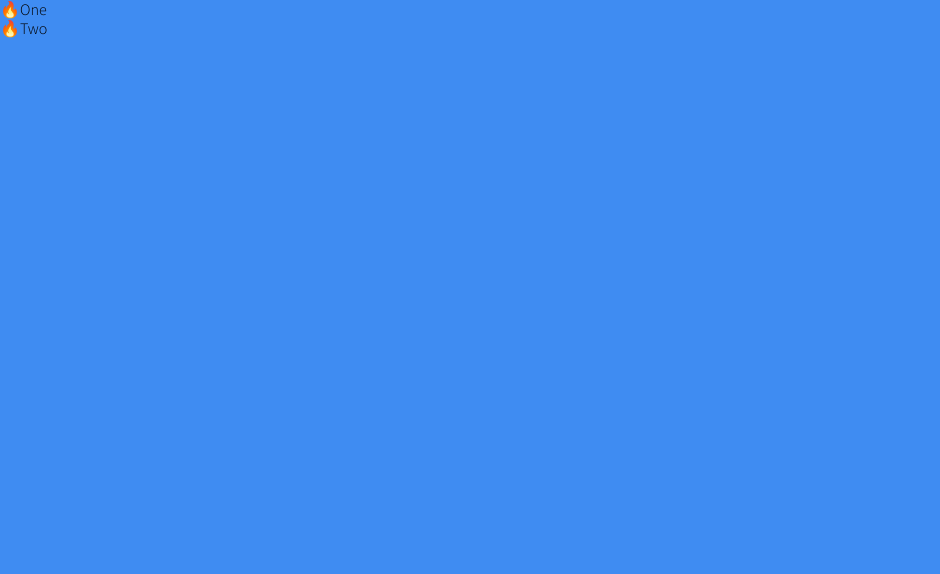
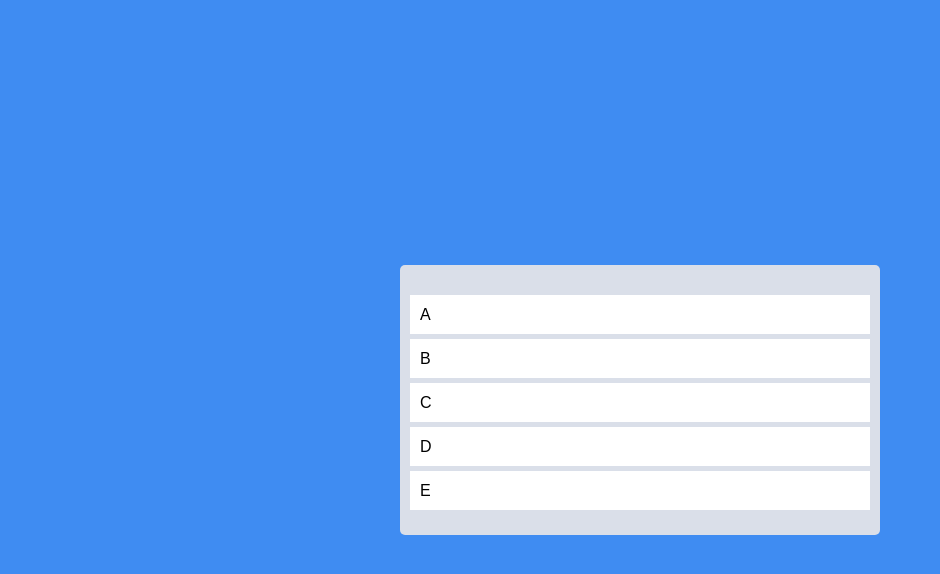
Before and after one commit to j2noo/Trello-clone, a React (Create React App) app: page / in a window 1280 px wide. Shown: the top 574 px of the page, without its empty margins (0-940 px from the left). Built offline with nearby package versions, Linux system fonts and the light colour scheme.

Commit message:
feat : 드래그앤드롭 & provided.placeholder 적용

```diff
--- a/src/App.tsx
+++ b/src/App.tsx
@@ -2,37 +2,60 @@ import React from "react";
 import { DragDropContext, Draggable, Droppable } from "react-beautiful-dnd";
 import { styled } from "styled-components";
 
+const Wrapper = styled.div`
+  display: flex;
+  max-width: 480px;
+  width: 100%;
+  margin: 0 auto;
+  justify-content: center;
+  align-items: center;
+  height: 100vh;
+`;
+const Boards = styled.div`
+  display: grid;
+  width: 100%;
+  grid-template-columns: repeat(1, 1fr);
+`;
+const Board = styled.div`
+  padding: 30px 10px 20px 10px;
+  background-color: ${(props) => props.theme.boardColor};
+  border-radius: 5px;
+  min-height: 200px;
+`;
+const Card = styled.div`
+  background-color: ${(props) => props.theme.cardColor};
+  padding: 10px 10px;
+  margin-bottom: 5px;
+`;
+
+const toDos = ["A", "B", "C", "D", "E"];
+
 function App() {
-
   const onDragEnd = () => {};
   return (
     <>
       {/* <GlobalStyle></GlobalStyle> */}
       <DragDropContext onDragEnd={onDragEnd}>
-        <div>
+        <Wrapper>
+          <Boards>
             <Droppable droppableId="one">
               {(provided) => (
-              <ul ref={provided.innerRef} {...provided.droppableProps}>
-                <Draggable draggableId="first" index={0}>
+                <Board ref={provided.innerRef} {...provided.droppableProps}>
+                  {toDos.map((toDo, index) => (
+                    <Draggable draggableId={toDo} index={index}>
                       {(provided) => (
-                    <li ref={provided.innerRef} {...provided.draggableProps}>
-                      <span {...provided.dragHandleProps}>🔥</span>
-                      One
-                    </li>
+                        <Card ref={provided.innerRef} {...provided.dragHandleProps} {...provided.draggableProps}>
+                          {toDo}
+                        </Card>
                       )}
                     </Draggable>
-                <Draggable draggableId="second" index={1}>
-                  {(provided) => (
-                    <li ref={provided.innerRef} {...provided.draggableProps}>
-                      <span {...provided.dragHandleProps}>🔥</span>
-                      Two
-                    </li>
-                  )}
-                </Draggable>
-              </ul>
+                  ))}
+                  {provided.placeholder}
+                </Board>
               )}
             </Droppable>
-        </div>
+          </Boards>
+        </Wrapper>
       </DragDropContext>
     </>
   );
--- a/src/index.tsx
+++ b/src/index.tsx
@@ -4,6 +4,7 @@ import App from "./App";
 import { RecoilRoot } from "recoil";
 import { ThemeProvider, createGlobalStyle } from "styled-components";
 import { darkTheme } from "./theme";
+
 const GlobalStyle = createGlobalStyle`
 @import url('https://fonts.googleapis.com/css2?family=Source+Sans+Pro:wght@300;400&display=swap');
 html, body, div, span, applet, object, iframe,
```
Lines whose indentation alone changed are shown as unchanged.
